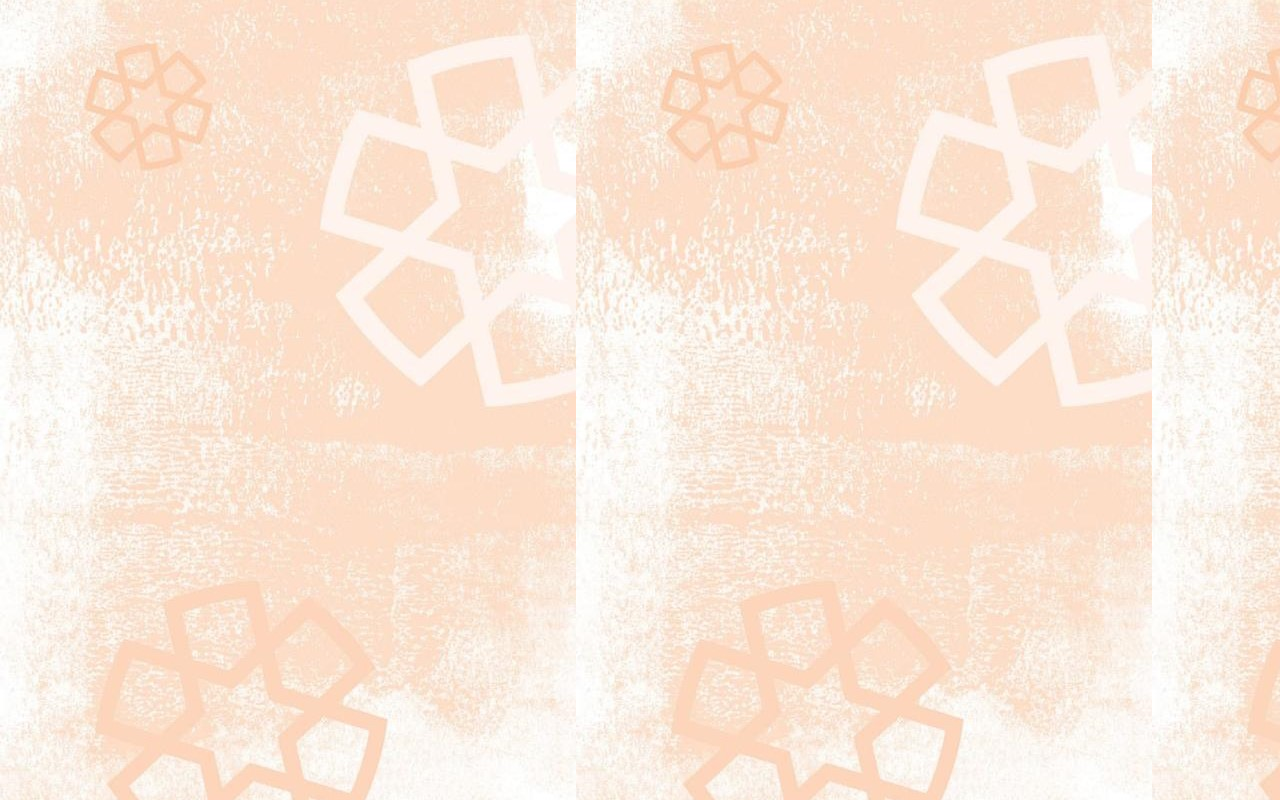
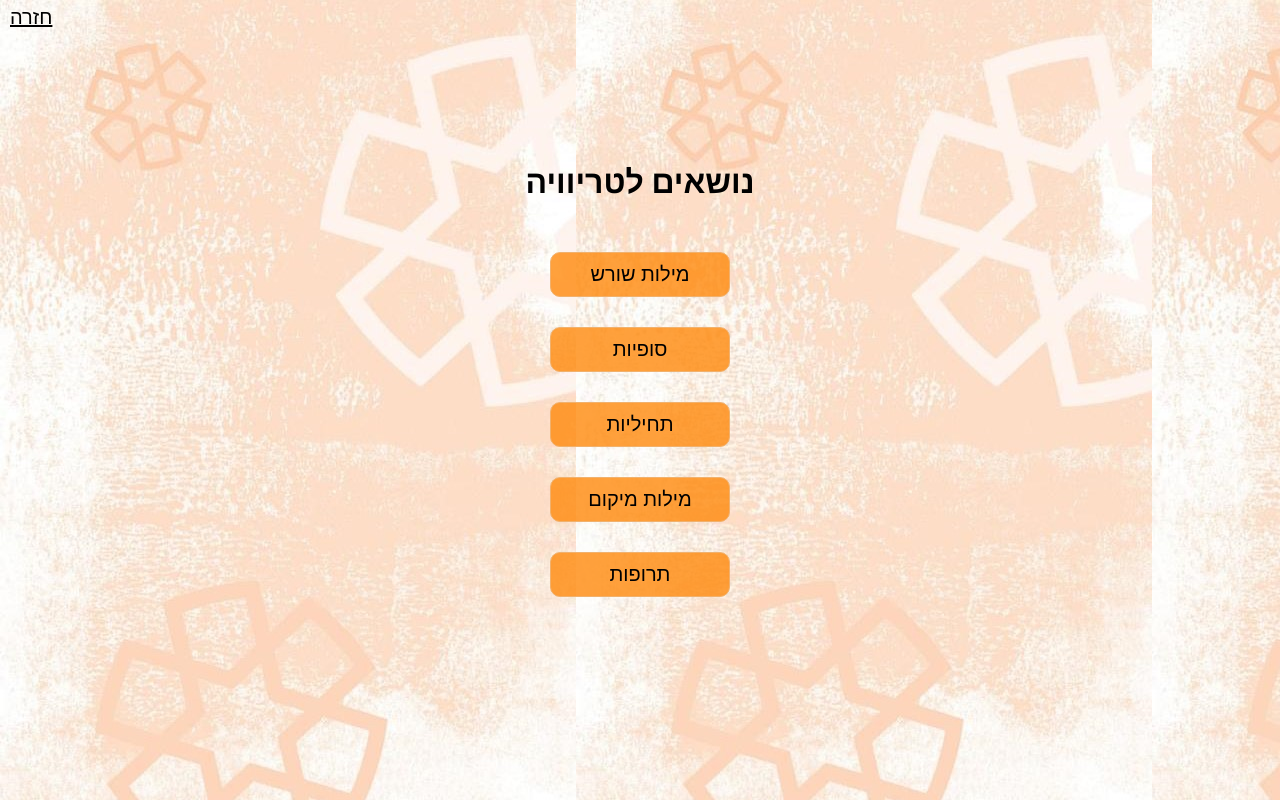
Before and after one commit to taltl/medical-terminology-practice, a React (Create React App) app: page /medical-terminology-practice/trivia in a window 1280 px wide. Before the commit this address had no page. Built offline with nearby package versions, Linux system fonts and the light colour scheme.

Commit message:
fix routes

```diff
--- a/src/App.tsx
+++ b/src/App.tsx
@@ -16,26 +16,32 @@ function App() {
           element={<HomePage />}
         ></Route>
         <Route path="/react-select-test" element={<HomePage />}></Route>
-        <Route path="/cards" element={<TabsContainer />}></Route>
-        <Route path="/trivia" element={<StartQuiz />}></Route>
         <Route
-          path="/trivia/1"
+          path="/medical-terminology-practice/cards"
+          element={<TabsContainer />}
+        ></Route>
+        <Route
+          path="/medical-terminology-practice/trivia"
+          element={<StartQuiz />}
+        ></Route>
+        <Route
+          path="/medical-terminology-practice/trivia/1"
           element={<Quiz quizData={data.sourceWordsCards} />}
         ></Route>
         <Route
-          path="/trivia/2"
+          path="/medical-terminology-practice/trivia/2"
           element={<Quiz quizData={data.sufixWords} />}
         ></Route>
         <Route
-          path="/trivia/3"
+          path="/medical-terminology-practice/trivia/3"
           element={<Quiz quizData={data.prefixWords} />}
         ></Route>
         <Route
-          path="/trivia/4"
+          path="/medical-terminology-practice/trivia/4"
           element={<Quiz quizData={data.locationWords} />}
         ></Route>
         <Route
-          path="/trivia/5"
+          path="/medical-terminology-practice/trivia/5"
           element={<Quiz quizData={data.pills} />}
         ></Route>
       </Routes>
--- a/src/components/homePage/HomePage.tsx
+++ b/src/components/homePage/HomePage.tsx
@@ -6,10 +6,10 @@ const HomePage: React.FC<{}> = () => {
   return (
     <div className={classes.homePage}>
       <h1>תרגול טרמינולוגיה רפואית</h1>
-      <Link to={"/trivia"}>
+      <Link to={"/medical-terminology-practice/trivia"}>
         <button className={classes.link}>טריוויה</button>
       </Link>
-      <Link to={"/cards"}>
+      <Link to={"/medical-terminology-practice/cards"}>
         <button className={classes.link}>כרטיסיות </button>
       </Link>
     </div>
--- a/src/components/quiz/quiz.tsx
+++ b/src/components/quiz/quiz.tsx
@@ -105,7 +105,7 @@ const Quiz: React.FC<QuizProps> = ({ quizData }) => {
     return (
       <div className={Quiz_module.resetContainer}>
         <div className={globalClasses.back}>
-          <Link to="/">חזרה</Link>
+          <Link to="/medical-terminology-practice">חזרה</Link>
         </div>
         <Reset
           totalQuestions={allQuestionsLenght}
@@ -118,7 +118,7 @@ const Quiz: React.FC<QuizProps> = ({ quizData }) => {
   return (
     <div className={classes.quizContainer}>
       <div className={globalClasses.back}>
-        <Link to="/trivia">חזרה</Link>
+        <Link to="/medical-terminology-practice/trivia">חזרה</Link>
       </div>
       <StatBar
         currentQuestion={currentQuestionIdx + 1}
--- a/src/components/quiz/startQuiz.tsx
+++ b/src/components/quiz/startQuiz.tsx
@@ -6,23 +6,23 @@ const StartQuiz: React.FC = () => {
   return (
     <>
       <div className={globalClasses.back}>
-        <Link to="/">חזרה</Link>
+        <Link to="/medical-terminology-practice/">חזרה</Link>
       </div>
       <div className={classes.startTrivia}>
         <h1>נושאים לטריוויה</h1>
-        <Link to={"/trivia/1"}>
+        <Link to={"/medical-terminology-practice/trivia/1"}>
           <button className={classes.link}>מילות שורש</button>
         </Link>
-        <Link to={"/trivia/2"}>
+        <Link to={"/medical-terminology-practice/trivia/2"}>
           <button className={classes.link}>סופיות</button>
         </Link>
-        <Link to={"/trivia/3"}>
+        <Link to={"/medical-terminology-practice/trivia/3"}>
           <button className={classes.link}>תחיליות</button>
         </Link>
-        <Link to={"/trivia/4"}>
+        <Link to={"/medical-terminology-practice/trivia/4"}>
           <button className={classes.link}>מילות מיקום</button>
         </Link>
-        <Link to={"/trivia/5"}>
+        <Link to={"/medical-terminology-practice/trivia/5"}>
           <button className={classes.link}>תרופות</button>
         </Link>
       </div>
--- a/src/components/tabsContainer/TabsContainer.tsx
+++ b/src/components/tabsContainer/TabsContainer.tsx
@@ -38,7 +38,7 @@ const TabsContainer: React.FC = () => {
   return (
     <div>
       <div className={globalClasses.back}>
-        <Link to="/">חזרה</Link>
+        <Link to="/medical-terminology-practice">חזרה</Link>
       </div>
       <div className={classes.btnContainer}>
         {tabs.map((tab, index) => (
```
